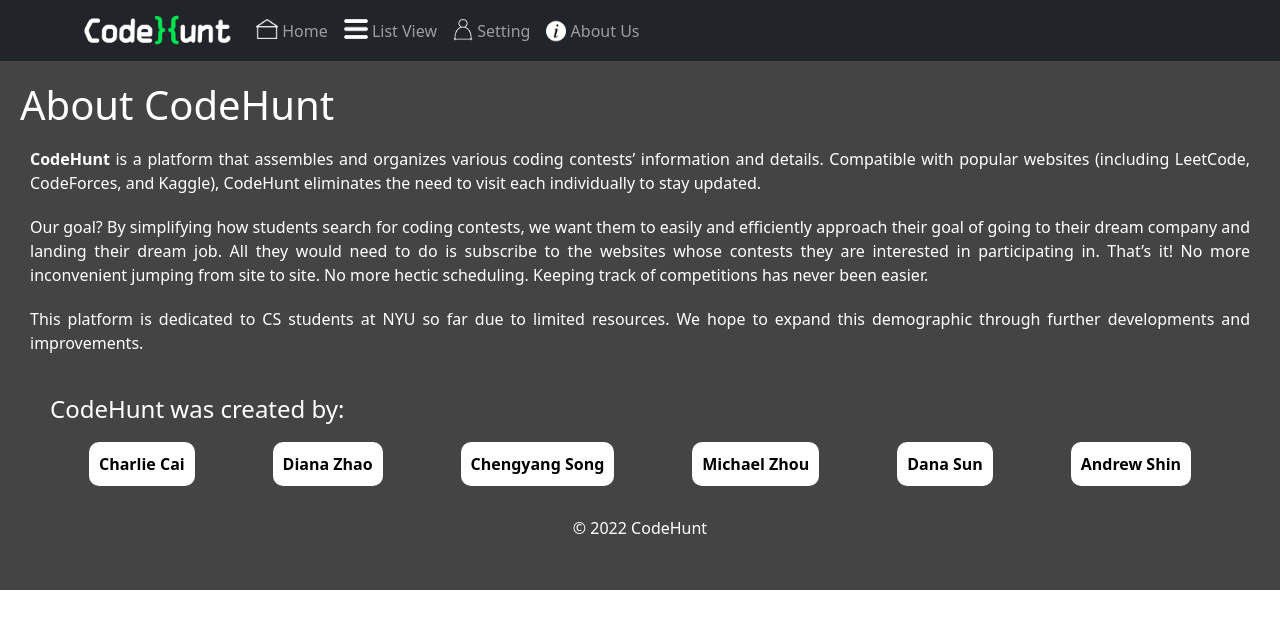
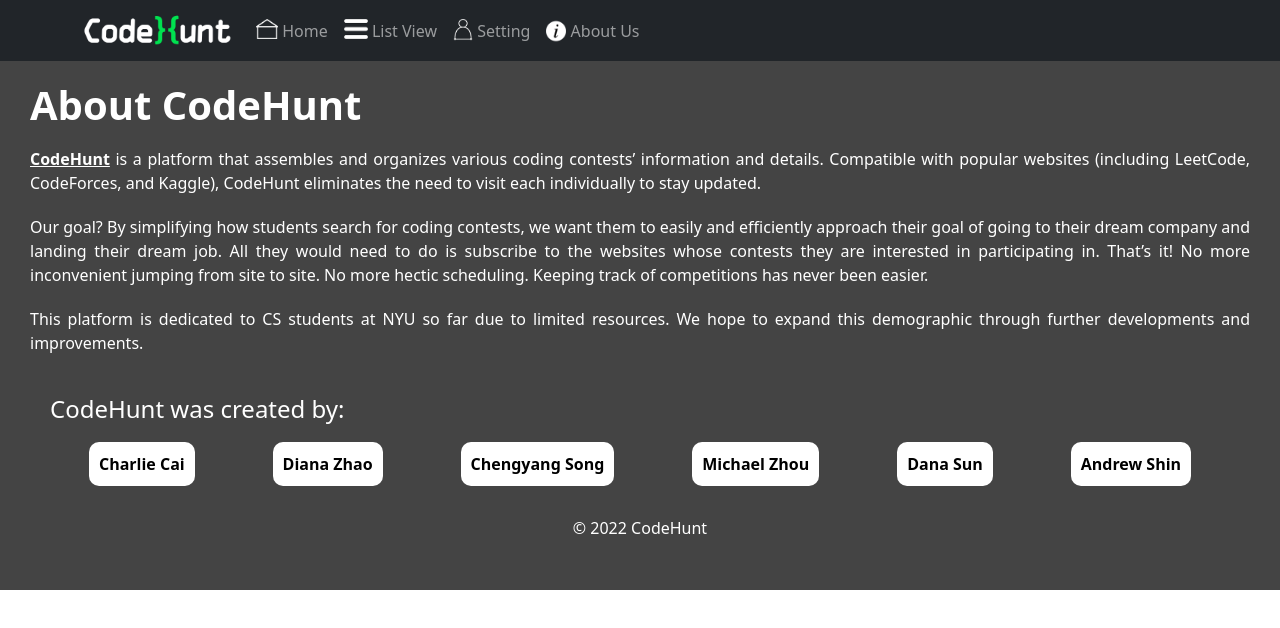
Before and after one commit to software-students-spring2022/final-project-codehunt, a React (Create React App) app in the folder front-end/: page /about in a window 1280 px wide. Shown: the top 628 px of the page. Built offline with nearby package versions, Linux system fonts and the light colour scheme.

Commit message:
better buttons

```diff
--- a/front-end/src/About.css
+++ b/front-end/src/About.css
@@ -14,6 +14,11 @@
     padding: 10px;
 }
 
+.header{
+    font-weight: bold;
+    padding: 0px 0px 0px 10px;
+}
+
 .credits{
     padding: 30px;
 }
@@ -23,20 +28,20 @@
 }
 
 .titlelink{
-    text-decoration: none;
     color: white;
     font-weight: bold;
 }
 
 .titlelink:hover{
     color: white;
-    text-decoration: underline;
+    text-decoration: none;
 }
 
 .link{
     text-decoration: none;
     color: black;
     font-weight: bold;
+    padding: 10px;
 }
 
 .link:hover{
@@ -57,18 +62,19 @@
     justify-content: center;
     align-items: center;
     margin: 10px;
-    padding: 10px;
-
+    transition: 0.2s;
 }
 
 .nameButton:hover{
-    background: lightgray;
+    background: rgb(255, 164, 154);
     transform: scale(1.1);
-    transition: 0.5s;
+    transition: 0.3s;
 }
 
 .nameButton:active{
-    background: lightslategray;
+    background: salmon;
+    transition: 0s;
+    transform: scale(1.07);
 }
 
 .copyright{
--- a/front-end/src/About.js
+++ b/front-end/src/About.js
@@ -4,7 +4,7 @@
 const About = (props) => {
   return (
     <main className = "Home">
-      <h1>About CodeHunt</h1>
+      <h1 className="header">About CodeHunt</h1>
       <div className="primary"><a className="titlelink" href="https://github.com/software-assignments-spring2022/final-project-codehunt">CodeHunt</a> is a platform that assembles and organizes various coding contests’ information and details. Compatible with popular websites (including LeetCode, CodeForces, and Kaggle), CodeHunt eliminates the need to visit each individually to stay updated.</div>
       <div className="primary">
         Our goal? By simplifying how students search for coding contests,
```
